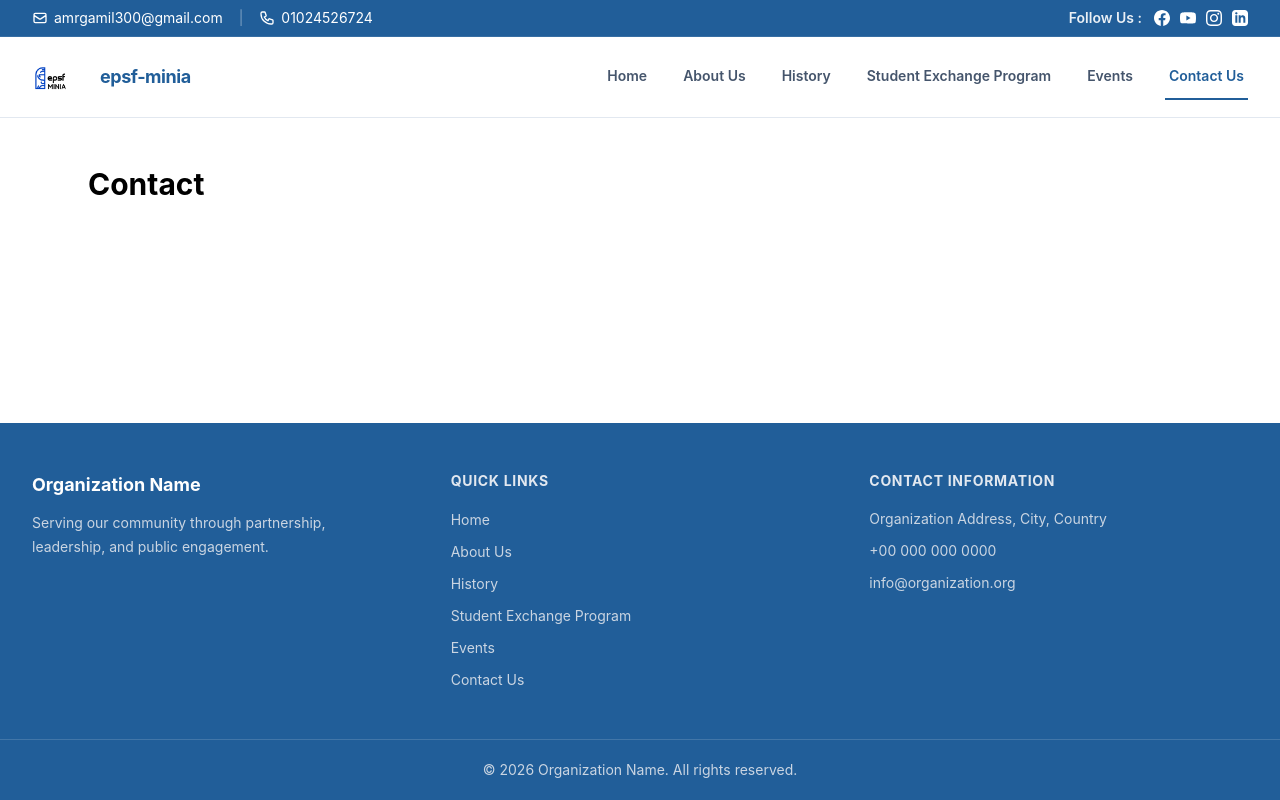
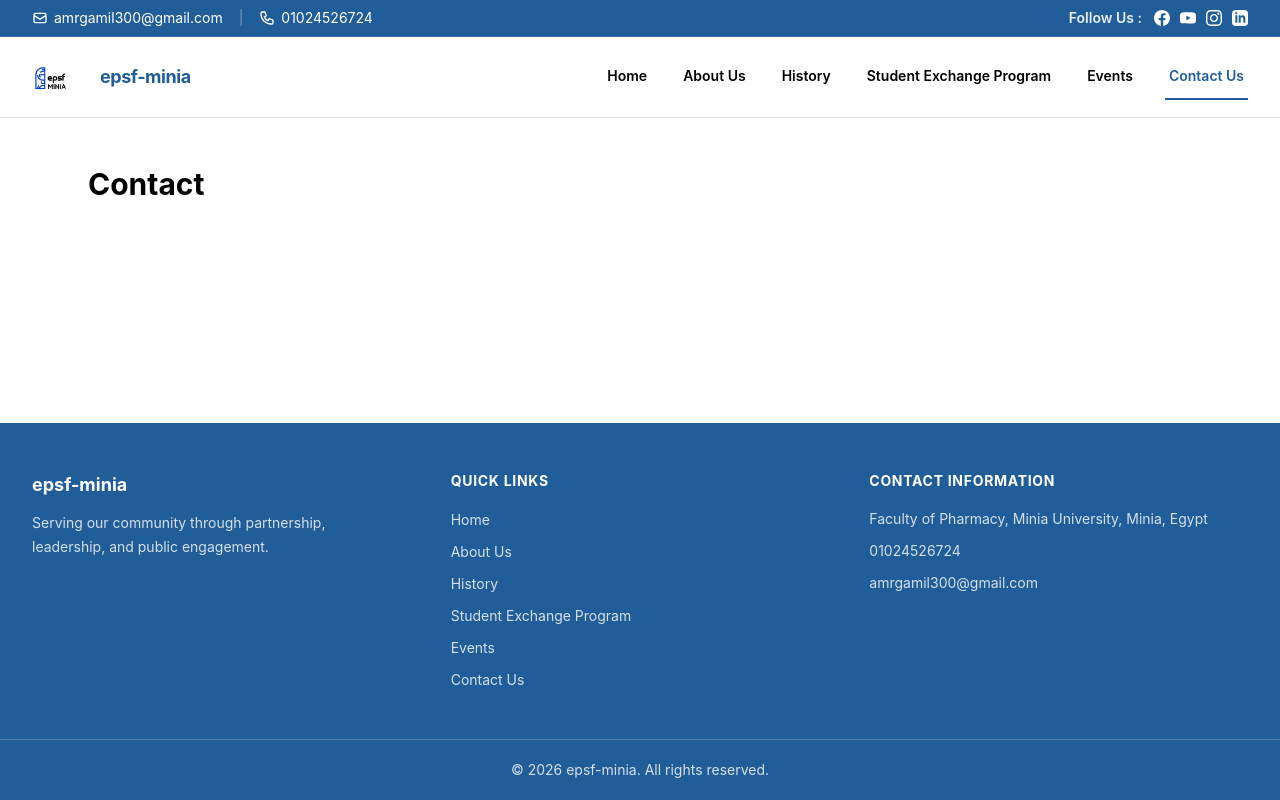
Before and after one commit to kamalalshinawi/epsf-minia, a React (Vite) app: page /contact in a window 1280 px wide. Built offline with nearby package versions, Linux system fonts and the light colour scheme.

Commit message:
refactor(components): update Navbar, Footer, Button, and Card with 3-color palette

```diff
--- a/src/components/Button.tsx
+++ b/src/components/Button.tsx
@@ -8,7 +8,7 @@ export const Button = ({
   ...props
 }: ButtonProps): React.JSX.Element => (
   <button
-    className={`rounded-md bg-minia-blue px-4 py-2 font-medium text-white transition hover:bg-blue-800 ${className}`}
+    className={`rounded-md bg-[#215E99] px-4 py-2 font-medium text-white transition hover:opacity-90 ${className}`}
     {...props}
   >
     {children}
--- a/src/components/Card.tsx
+++ b/src/components/Card.tsx
@@ -8,7 +8,7 @@ export const Card = ({
   className = "",
 }: CardProps): React.JSX.Element => (
   <article
-    className={`rounded-xl bg-white p-6 shadow-sm ring-1 ring-slate-200 ${className}`}
+    className={`rounded-xl bg-white p-6 shadow-sm ring-1 ring-black/10 text-black ${className}`}
   >
     {children}
   </article>
--- a/src/components/Footer.tsx
+++ b/src/components/Footer.tsx
@@ -18,34 +18,34 @@ interface FooterProps {
 }
 
 export const Footer = ({
-  organizationName = 'Organization Name',
-  address = 'Organization Address, City, Country',
-  phone = '+00 000 000 0000',
-  email = 'info@organization.org',
+  organizationName = 'epsf-minia',
+  address = 'Faculty of Pharmacy, Minia University, Minia, Egypt',
+  phone = '01024526724',
+  email = 'amrgamil300@gmail.com',
 }: FooterProps): React.JSX.Element => (
-  <footer className="mt-auto bg-primary text-slate-200">
+  <footer className="mt-auto bg-[#215E99] text-white">
     <div className="mx-auto grid max-w-7xl gap-10 px-5 py-12 sm:px-6 md:grid-cols-3 lg:px-8">
       <section aria-labelledby="footer-organization">
         <h2 id="footer-organization" className="text-lg font-bold text-white">{organizationName}</h2>
-        <p className="mt-3 max-w-xs text-sm leading-6 text-slate-300">Serving our community through partnership, leadership, and public engagement.</p>
+        <p className="mt-3 max-w-xs text-sm leading-6 text-white/80">Serving our community through partnership, leadership, and public engagement.</p>
       </section>
 
       <section aria-labelledby="footer-links">
-        <h2 id="footer-links" className="text-sm font-bold uppercase tracking-wider text-secondary">Quick Links</h2>
+        <h2 id="footer-links" className="text-sm font-bold uppercase tracking-wider text-white">Quick Links</h2>
         <ul className="mt-4 space-y-2">
-          {QUICK_LINKS.map(({ label, path }) => <li key={path}><RouterNavLink to={path} className="text-sm text-slate-300 transition-colors hover:text-white">{label}</RouterNavLink></li>)}
+          {QUICK_LINKS.map(({ label, path }) => <li key={path}><RouterNavLink to={path} className="text-sm text-white/80 transition-colors hover:text-white">{label}</RouterNavLink></li>)}
         </ul>
       </section>
 
       <section aria-labelledby="footer-contact">
-        <h2 id="footer-contact" className="text-sm font-bold uppercase tracking-wider text-secondary">Contact Information</h2>
-        <address className="mt-4 space-y-2 text-sm not-italic leading-6 text-slate-300">
+        <h2 id="footer-contact" className="text-sm font-bold uppercase tracking-wider text-white">Contact Information</h2>
+        <address className="mt-4 space-y-2 text-sm not-italic leading-6 text-white/80">
           <p>{address}</p>
           <p><a href={`tel:${phone.replace(/[^+\d]/g, '')}`} className="transition-colors hover:text-white">{phone}</a></p>
           <p><a href={`mailto:${email}`} className="transition-colors hover:text-white">{email}</a></p>
         </address>
       </section>
     </div>
-    <div className="border-t border-white/15 px-5 py-5 text-center text-sm text-slate-300 sm:px-6 lg:px-8">© 2026 {organizationName}. All rights reserved.</div>
+    <div className="border-t border-white/20 px-5 py-5 text-center text-sm text-white/80 sm:px-6 lg:px-8">© 2026 {organizationName}. All rights reserved.</div>
   </footer>
 )
--- a/src/components/Navbar.tsx
+++ b/src/components/Navbar.tsx
@@ -22,14 +22,14 @@ export const Navbar = ({ organizationName = ORGANIZATION_NAME }: NavbarProps): R
   const [isMenuOpen, setIsMenuOpen] = useState(false)
   const linkClassName = ({ isActive }: { isActive: boolean }): string =>
     `border-b-2 px-1 py-3 text-sm font-semibold transition-colors ${isActive
-      ? 'border-secondary text-primary'
-      : 'border-transparent text-slate-600 hover:border-secondary hover:text-primary'}`
+      ? 'border-[#215E99] text-[#215E99]'
+      : 'border-transparent text-black hover:border-[#215E99] hover:text-[#215E99]'}`
 
   return (
-    <header className="border-b border-slate-200 bg-background">
+    <header className="border-b border-black/10 bg-white">
       <nav className="mx-auto max-w-7xl px-5 sm:px-6 lg:px-8" aria-label="Primary navigation">
         <div className="flex min-h-20 items-center justify-between gap-4">
-          <RouterNavLink to="/" className="flex items-center gap-3 text-primary" aria-label={`${organizationName} home`}>
+          <RouterNavLink to="/" className="flex items-center gap-3 text-[#215E99]" aria-label={`${organizationName} home`}>
             <img src={logo} alt="" className="h-12 w-12 object-contain sm:h-14 sm:w-14" />
             <span className="text-base font-bold tracking-tight sm:text-lg">{organizationName}</span>
           </RouterNavLink>
@@ -42,7 +42,7 @@ export const Navbar = ({ organizationName = ORGANIZATION_NAME }: NavbarProps): R
 
           <button
             type="button"
-            className="inline-flex items-center justify-center rounded-sm p-2 text-primary transition-colors hover:bg-background-muted lg:hidden"
+            className="inline-flex items-center justify-center rounded-sm p-2 text-[#215E99] transition-colors hover:bg-black/5 lg:hidden"
             aria-expanded={isMenuOpen}
             aria-controls="mobile-navigation"
             aria-label={isMenuOpen ? 'Close navigation menu' : 'Open navigation menu'}
@@ -55,10 +55,10 @@ export const Navbar = ({ organizationName = ORGANIZATION_NAME }: NavbarProps): R
         </div>
 
         {isMenuOpen && (
-          <div id="mobile-navigation" className="border-t border-slate-200 py-2 lg:hidden">
+          <div id="mobile-navigation" className="border-t border-black/10 py-2 lg:hidden">
             {NAVIGATION_LINKS.map(({ label, path }) => (
               <RouterNavLink key={path} to={path} end={path === '/'} onClick={() => setIsMenuOpen(false)} className={({ isActive }) =>
-                `block border-l-2 px-4 py-3 text-sm font-semibold transition-colors ${isActive ? 'border-secondary bg-background-muted text-primary' : 'border-transparent text-slate-600 hover:border-secondary hover:bg-background-muted hover:text-primary'}`
+                `block border-l-2 px-4 py-3 text-sm font-semibold transition-colors ${isActive ? 'border-[#215E99] bg-black/5 text-[#215E99]' : 'border-transparent text-black hover:border-[#215E99] hover:bg-black/5 hover:text-[#215E99]'}`
               }>{label}</RouterNavLink>
             ))}
           </div>
```
